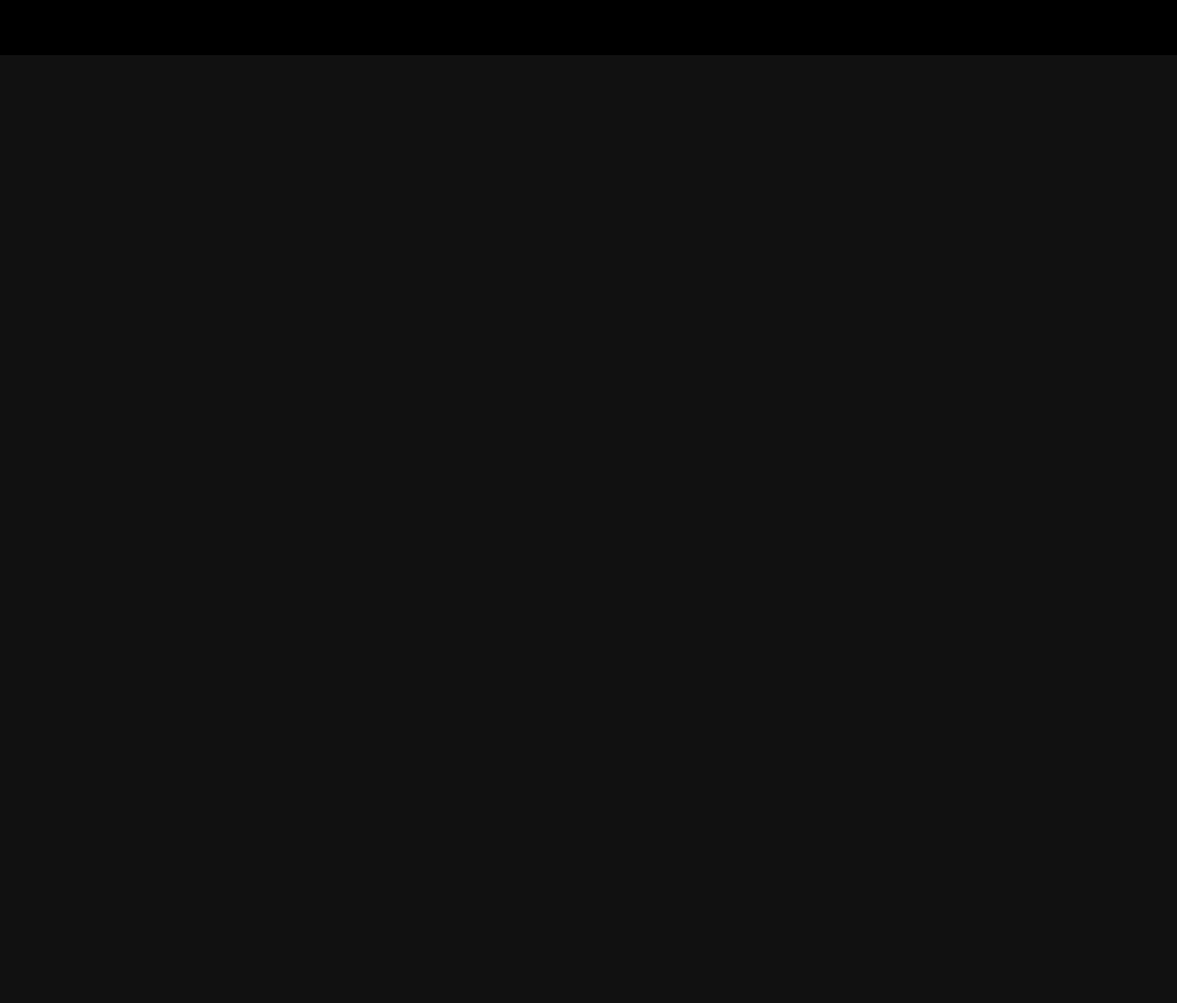
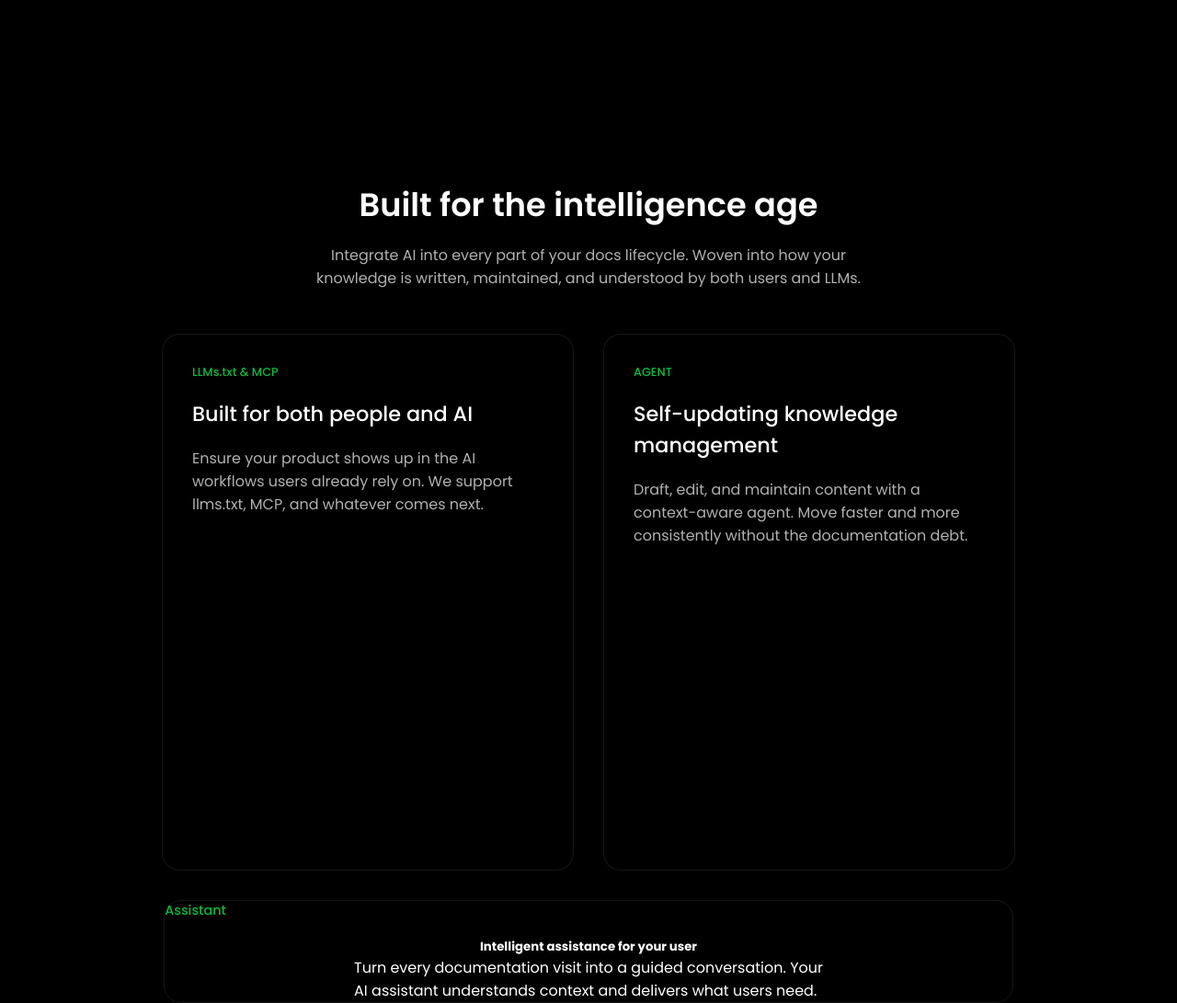
Before and after one commit to KartikeyTiwari121/Web-Dev-Learn, a website built with Vite: page Documentation Website Mintlify/index.html in a window 1280 px wide. Shown: the part 1620-2711 px from the top of the page at 92% size. Before the commit the page ends 1680 px from the top, so only its background shows below. Built offline with nearby package versions, Linux system fonts and the light colour scheme; files whose address does not match are found by name.

Commit message:
making 2nd section

```diff
--- a/Documentation Website Mintlify/index.html
+++ b/Documentation Website Mintlify/index.html
@@ -64,7 +64,28 @@
         </div>
       </section>
       <section class="main3">
-
+        <h3>Built for the intelligence age</h3>
+        <p class="main3-p-description">Integrate AI into every part of your docs lifecycle. Woven into how your<br> knowledge is written, maintained, and understood by both users and LLMs.</p>
+        <div class="box-div">
+          <div class="box-divChild">
+            <p class="box-div-p">LLMs.txt & MCP</p>
+            <h5 class="box-div-h5">Built for both people and AI</h5>
+            <p class="box-div-p2">Ensure your product shows up in the AI<br> workflows users already rely on. We support<br> llms.txt, MCP, and whatever comes next.</p>
+            <div></div>
+          </div>
+          <div class="box-divChild">
+            <p class="box-div-p">AGENT</p>
+            <h5 class="box-div-h5">Self-updating knowledge management</h5>
+            <p class="box-div-p2">Draft, edit, and maintain content with a<br> context-aware agent. Move faster and more<br> consistently without the documentation debt.</p>
+            <div></div>
+          </div>
+        </div>
+        <div class="animatedDiv">
+          <p class="animatedDiv-p">Assistant</p>
+          <h5>Intelligent assistance for your user</h5>
+          <p class="animatedDiv-p1">Turn every documentation visit into a guided conversation. Your<br> AI assistant understands context and delivers what users need.</p>
+          <div></div>
+        </div>
       </section>
     </main>
 
--- a/Documentation Website Mintlify/src/style.css
+++ b/Documentation Website Mintlify/src/style.css
@@ -168,7 +168,7 @@
 .main2{
   background-color: #000000;
   width: 100%;
-  height: 30vh;
+  height: 45vh;
   display: flex;
   flex-direction: column;
   gap: 4rem;
@@ -185,3 +185,67 @@
 .compSvg .svg1{
   margin-left: 2rem;
 }
+.main3{
+  background: #000000;
+  color: #ffffff;
+  display: flex;
+  flex-direction: column;
+  justify-content: center;
+  align-items: center;
+}
+.main3 h3{
+  font-size: 2.2rem;
+  font-weight: 600;
+  padding: 1rem;
+}
+.main3-p-description{
+  color: #b1b1b1;
+  text-align: center;
+  margin-bottom: 3rem;
+}
+.main3 .box-div{
+  display: flex;
+  gap: 2rem;
+}
+.box-divChild{
+  border: 1px solid rgba(93, 93, 93, 0.244);
+  border-radius: 1.2rem;
+  width: 35vw;
+  height: 73vh;
+  padding: 2rem;
+  background-image: url(MediaAssests/grid-bg-svg.svg);
+  background-size: cover;
+  background-position: center;
+  background-repeat: no-repeat;
+  margin-bottom: 2rem;
+}
+.box-divChild .box-div-p{
+  color: rgb(12, 185, 64);
+  font-size: 0.8rem;
+  font-weight: 500;
+  margin-bottom: 1.2rem;
+}
+.box-divChild .box-div-h5{
+  width: 100%;
+  font-size: 1.4rem;
+  font-weight: 500;
+  margin-bottom: 1.2rem;
+}
+.box-divChild .box-div-p2{
+  color: #b1b1b1;
+}
+.animatedDiv{
+  display: flex;
+  flex-direction: column;
+  justify-content: center;
+  align-items: center;
+  border: 1px solid rgba(93, 93, 93, 0.244);
+  border-radius: 1.2rem;
+}
+.animatedDiv-p{
+  color: rgb(12, 185, 64);
+  font-size: 0.9rem;
+  font-weight: 500;
+  margin-bottom: 1.2rem;
+  width: 72vw;
+}
```
